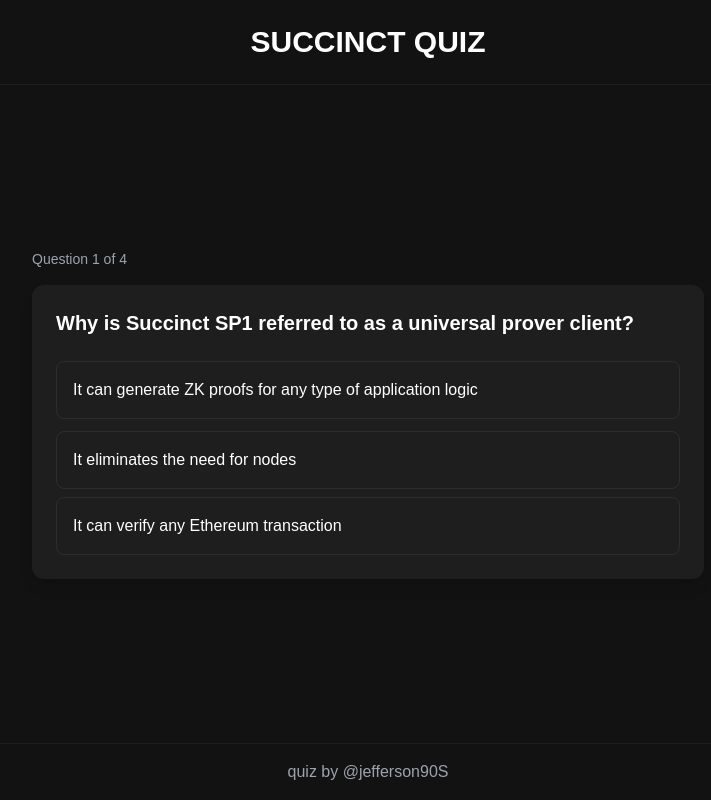
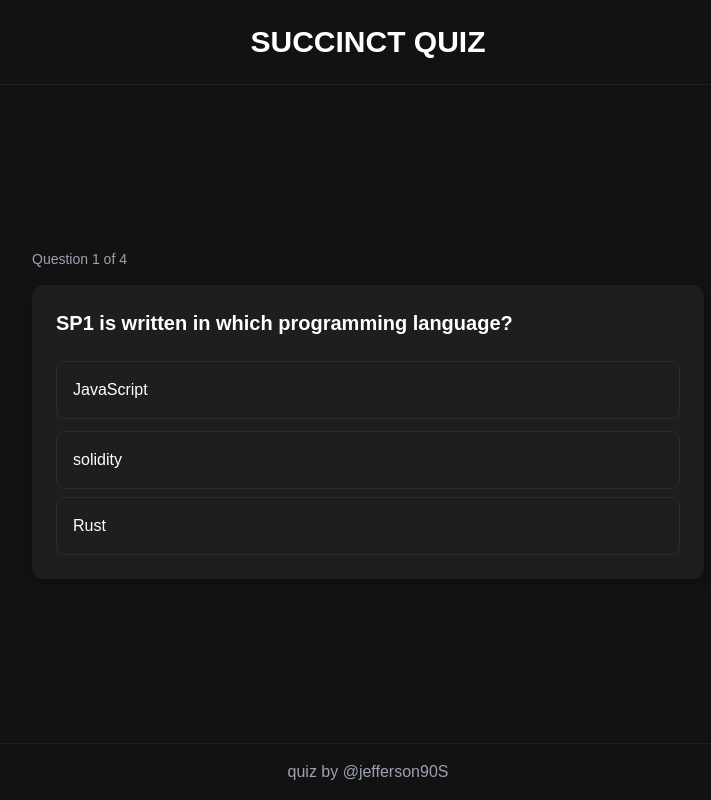
Before and after one commit to hisure2/Succinct-unofficial-Quiz-game, a Next.js app: page / in a window 1280 px wide. Shown: the whole page, without its empty margins (272-983 px from the left). Built offline with nearby package versions, Linux system fonts and the light colour scheme.

Commit message:
changed question 02052025

```diff
--- a/data/questions.ts
+++ b/data/questions.ts
@@ -2,23 +2,23 @@ import type { Question } from "@/types/quiz"
 
 export const questions: Question[] = [
   {
-    text: "Why is Succinct SP1 referred to as a universal prover client?",
-    options: ["It can generate ZK proofs for any type of application logic", "It eliminates the need for nodes", "It can verify any Ethereum transaction"],
-    correctAnswer: "It can generate ZK proofs for any type of application logic",
+    text: "SP1 is written in which programming language?",
+    options: ["JavaScript", "solidity", "Rust"],
+    correctAnswer: "Rust",
   },
   {
-    text: "In the Succinct architecture, what do applications primarily do?",
-    options: ["Verify blockchain consensus", "Request off-chain computation with proofs", "Secure the prover network"],
-    correctAnswer: "Request off-chain computation with proofs",
+    text: "What makes SP1 stand out among other zkVMs?",
+    options: ["It is open-source and developer-friendly", "It requires no proof system", "It runs only on Ethereum"],
+    correctAnswer: "It is open-source and developer-friendly",
   },
   {
-    text: "Succinct’s approach to ZK proofs enables which key benefit?",
-    options: ["High gas fees", "Computation without privacy", "Trustless verification of off-chain computation"],
-    correctAnswer: "Trustless verification of off-chain computation",
+    text: "Which cryptographic technique is central to Succinct’s solutions?",
+    options: ["Sharding", "Zero-Knowledge Proofs (ZKPs)", "Homomorphic Encryption"],
+    correctAnswer: "Zero-Knowledge Proofs (ZKPs)",
   },
   {
-    text: "What does it logically mean if a verifier accepts a ZK proof in Succinct?",
-    options: ["The Ethereum L1 has validated it", "The prover signed a transaction", "The prover executed the task and can prove it without revealing how"],
-    correctAnswer: "The prover executed the task and can prove it without revealing how",
+    text: "What is the main use case of SP1 in the context of applications?",
+    options: ["Launching Memecoins", "Building scalable zk-powered apps", "Hosting videos on-chain"],
+    correctAnswer: "Building scalable zk-powered apps",
   }
 ]
```
